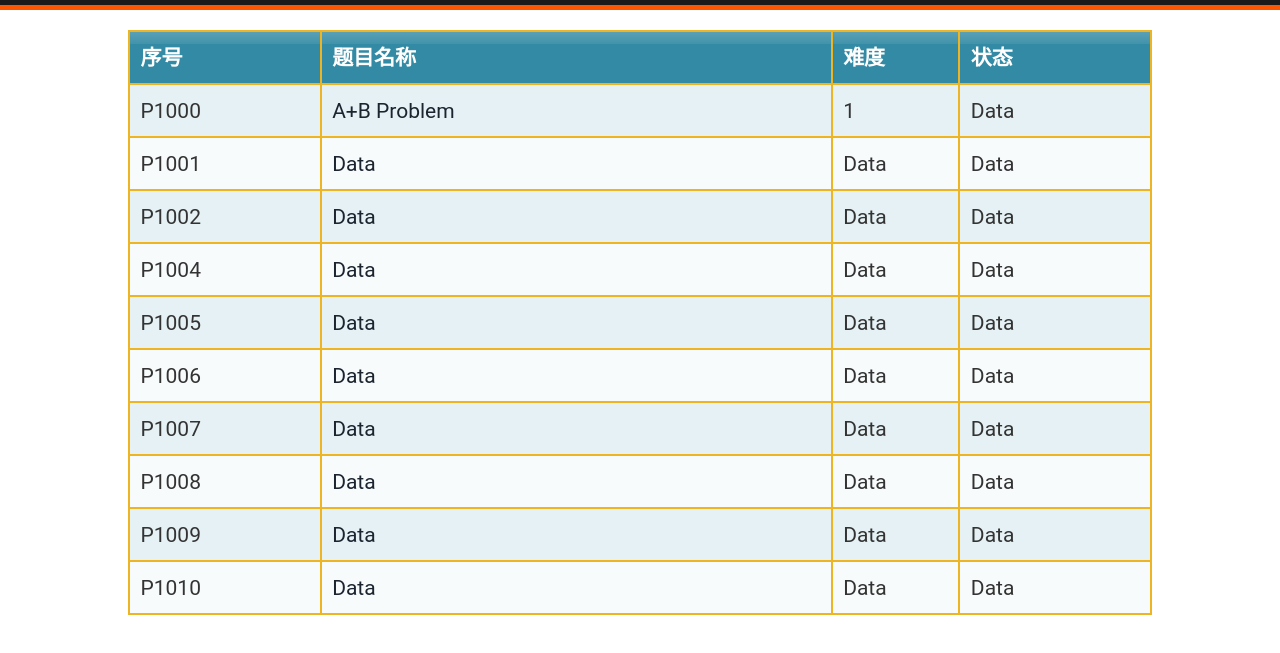
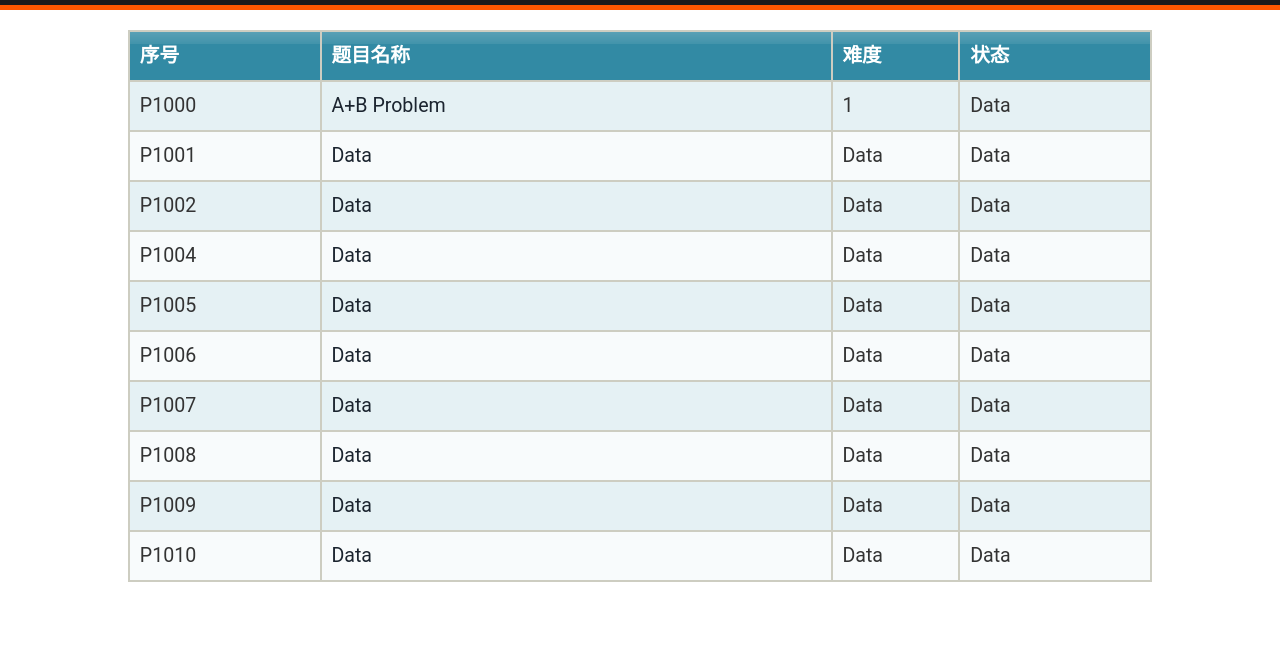
Before and after one commit to lucky0218/basis-oj, a plain HTML site: page basisoj/questionpool.html in a window 1280 px wide. Shown: the part 143-796 px from the top of the page. Drawn offline with Linux system fonts and the light colour scheme; a web font is replaced by a local one.

Commit message:
Add files via upload

```diff
--- a/basisoj/tablecloth/tablecloth.css
+++ b/basisoj/tablecloth/tablecloth.css
@@ -45,11 +45,12 @@ table{
 }
 th, td{
 	font-family:Roboto;
-	font-size:1.5em;
+	font-size:1.4em;
 	height:50px;
 	text-align:left;
 	padding:.5em;
-	border:2px solid #EEB422;
+	border:2px solid #CDCDC1;
+
 }
 
 th{background:#328aa4 url(tr_back.gif) repeat-x;color:#fff;}
```
